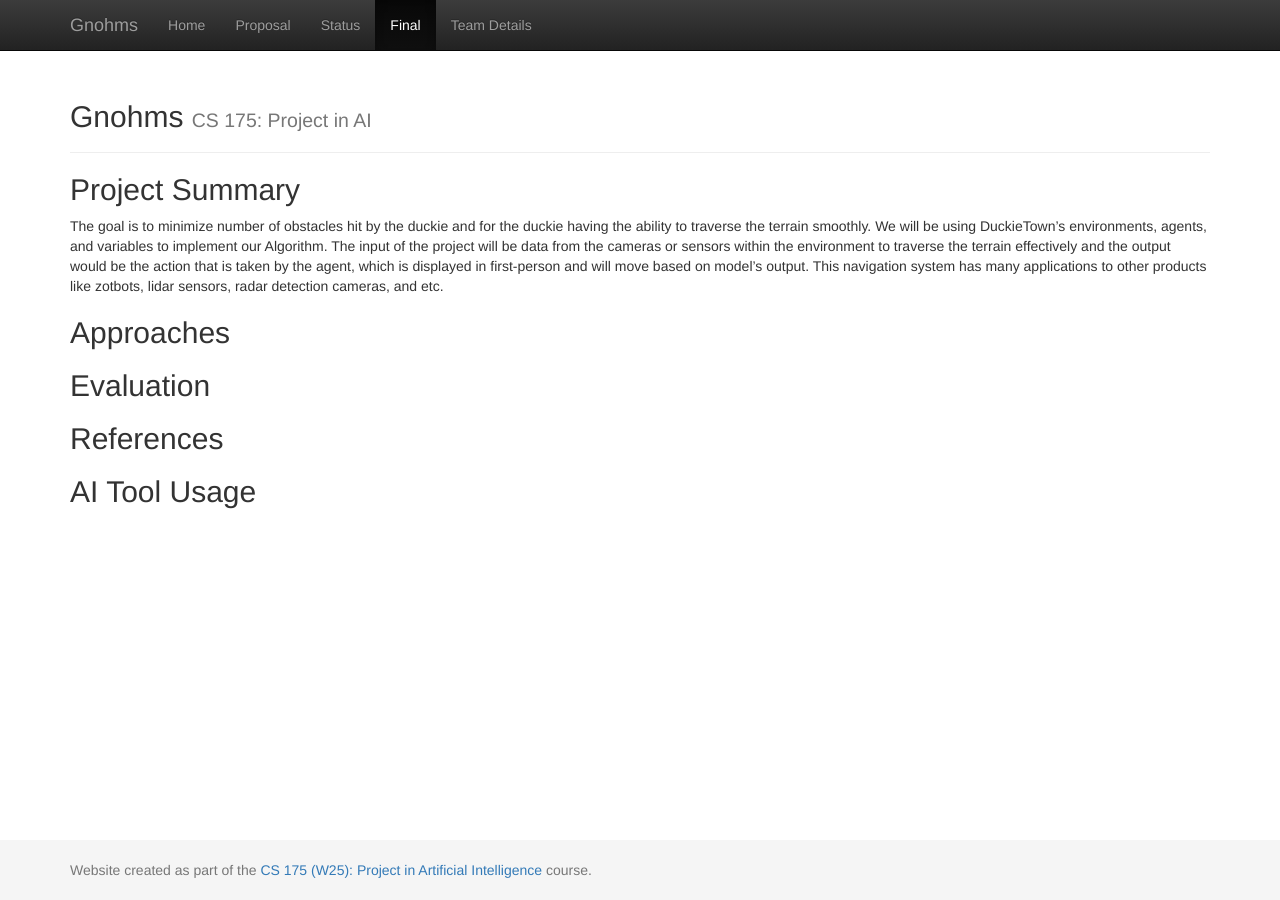
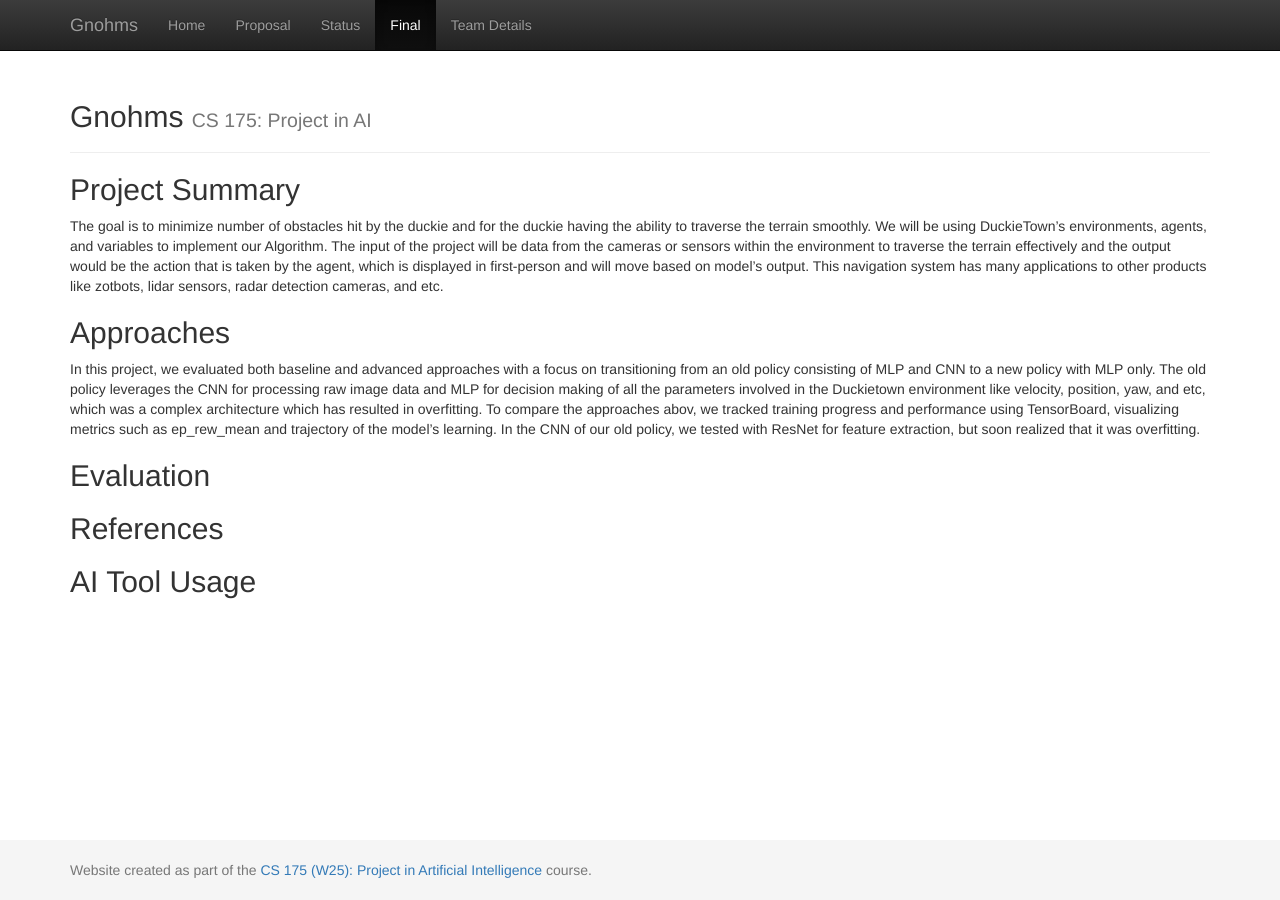
Before and after one commit to TheYeetMeister/Gnohms, a Jekyll site: the page built from docs/final.md, in a window 1280 px wide. Built offline with Jekyll 4.4.1, drawn with Linux system fonts in a browser that asks for light colours; our own code applies the rules of GitHub Pages for plain Markdown files.

Commit message:
Update final.md

```diff
--- a/docs/final.md
+++ b/docs/final.md
@@ -8,6 +8,7 @@ The goal is to minimize number of obstacles hit by the duckie and for the duckie
 
 
 ## Approaches
+In this project, we evaluated both baseline and advanced approaches with a focus on transitioning from an old policy consisting of MLP and CNN to a new policy with MLP only. The old policy leverages the CNN for processing raw image data and MLP for decision making of all the parameters involved in the Duckietown environment like velocity, position, yaw, and etc, which was a complex architecture which has resulted in overfitting. To compare the approaches abov, we tracked training progress and performance using TensorBoard, visualizing metrics such as ep_rew_mean and trajectory of the model's learning. In the CNN of our old policy, we tested with ResNet for feature extraction, but soon realized that it was overfitting.
 
 ## Evaluation
 
```
